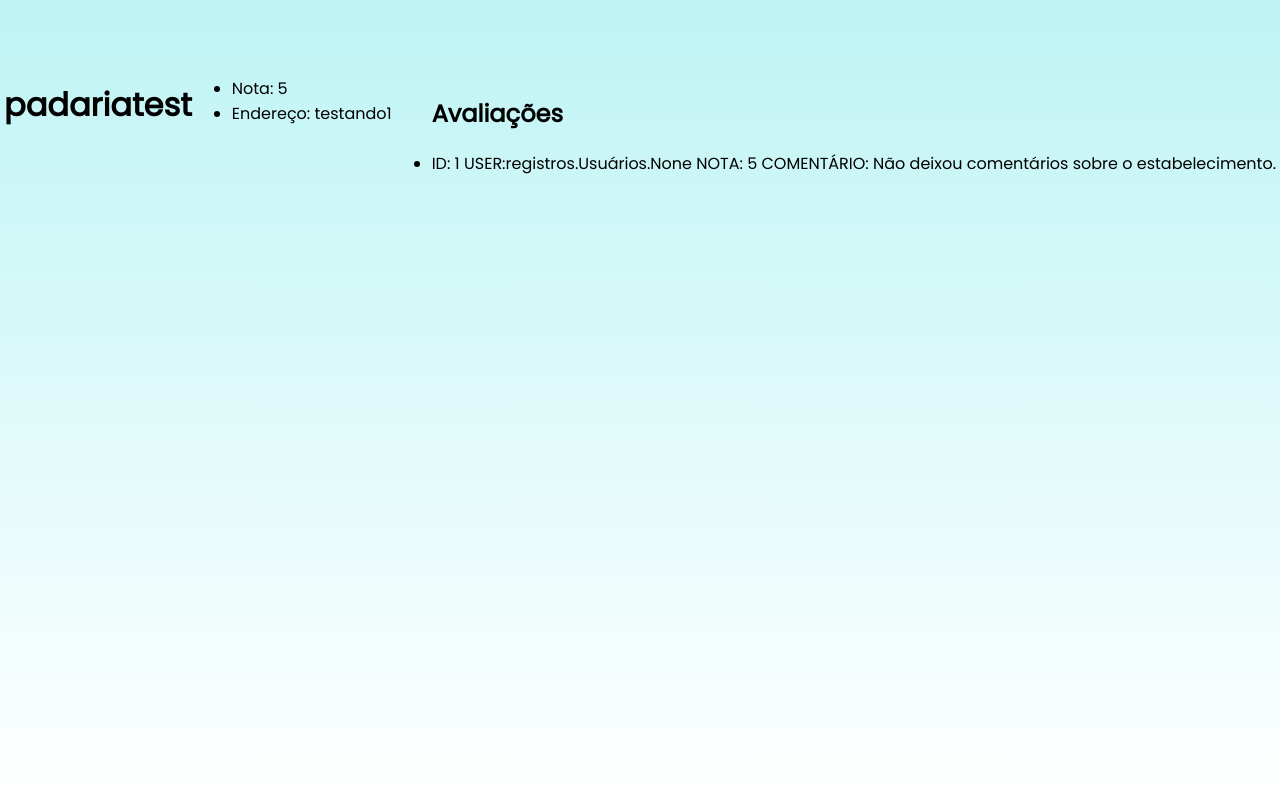
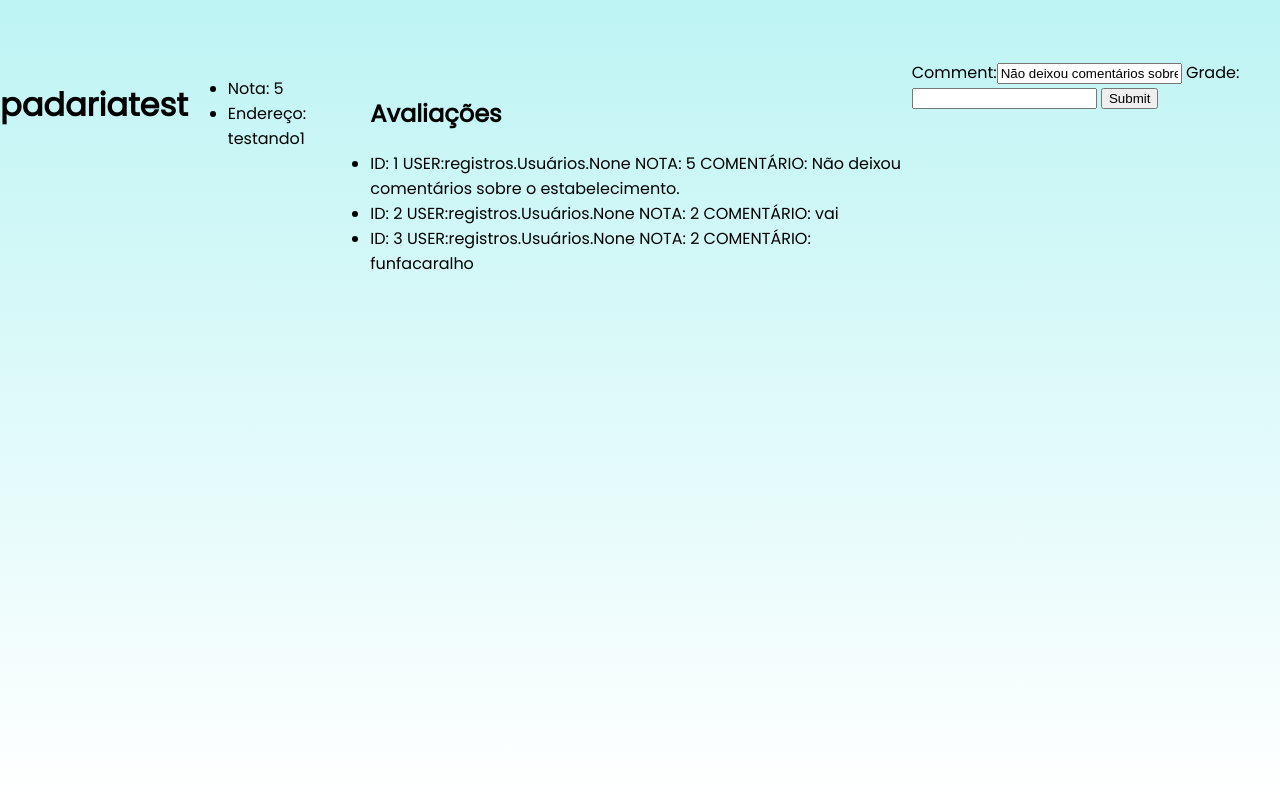
Before and after one commit to P1F/CoronaAQUI, a Django app: page /registros/4 in a window 1280 px wide. Shown: the part 60-860 px from the top of the page. Run offline with Django 3.2, Linux system fonts and the light colour scheme; data comes from the database, SQL or seed files in the repository; both versions use the stored data as it was after the commit; some libraries are stand-ins or nearby versions.

Commit message:
sistema de avaliacoes finalizado

```diff
--- a/registros/models.py
+++ b/registros/models.py
@@ -1,4 +1,5 @@
 from django.db import models
+from django.forms import ModelForm
 
 # Create your models here.
 class Empresas(models.Model):
@@ -10,7 +11,7 @@ class Empresas(models.Model):
     latitude = models.FloatField(default='0.00')
 
     def str(self):
-        return f"ID: {self.id} NOME: {self.name} ENDEREÇO: {self.address} NOTA_FINAL: {self.grade} COORDENADAS: (lng,lat)=({self.longitude},{self.latitude})"
+        return f"{self.name}"
 
 class Usuários(models.Model):
     id = models.AutoField(auto_created=True, primary_key=True, serialize=False, verbose_name='ID')
@@ -25,9 +26,23 @@ class Usuários(models.Model):
 class Avaliações(models.Model):
     id = models.AutoField(auto_created=True, primary_key=True, serialize=False, verbose_name='ID')
     user = models.ManyToManyField(Usuários, blank=True, related_name="usuário")
+    user_id = models.IntegerField(default=0)
     empresa = models.ManyToManyField(Empresas, blank=True, related_name="empresas")
+    empresa_id = models.IntegerField(default=0)
     comment = models.CharField(max_length=300, default='Não deixou comentários sobre o estabelecimento.')
     grade = models.IntegerField()
 
     def __str__(self):
         return f"ID: {self.id} USER:{self.user} NOTA: {self.grade} COMENTÁRIO: {self.comment}"
+
+class CustomerForm(ModelForm):
+	class Meta:
+		model = Avaliações
+		fields = ['comment', 'grade']
+
+class Customer(models.Model):
+	Nota = models.CharField(max_length=200)
+	Comentario = models.CharField(max_length=200)
+
+	def __str__(self):
+		return self.first_name + ' ' + self.last_name
--- a/registros/templates/registros/avaliacao.html
+++ b/registros/templates/registros/avaliacao.html
@@ -15,5 +15,9 @@
             <li>Empresa não avaliada ainda.</li>
         {% endfor %}
     </ul>
+    <form action="" method="post">
+	{% csrf_token %}
+	{{form}}
+	<input type="submit">
 
 {% endblock %}
--- a/registros/views.py
+++ b/registros/views.py
@@ -5,7 +5,7 @@ from django.http import HttpResponse
 from django.http import JsonResponse
 import re
 
-from .models import Empresas, Usuários, Avaliações
+from .models import Empresas, Usuários, Avaliações, CustomerForm
 # Create your views here.
 
 def index(request):
@@ -14,12 +14,26 @@ def index(request):
     })
 
 def avaliacao(request, empresa_id):
+    form = CustomerForm()
+    if request.session.has_key('username'):
+        user = request.session['username']
+        userid = list(Usuários.objects.filter(user=user).values('id'))[0]['id']
+
     empresa = Empresas.objects.get(id=empresa_id)
-    avaliacao = Avaliações.objects.filter(empresa=empresa_id)
+    avaliacao = Avaliações.objects.filter(empresa_id=empresa_id)
+
+    if request.method == 'POST':
+        data = dict(request.POST)
+        comment = data['comment'][0]
+        grade = data['grade'][0]
+        form = CustomerForm(request.POST)
+    if form.is_valid():
+        Avaliações(comment=comment, grade=grade, empresa_id=empresa_id, user_id=userid).save()
     return render(request, "registros/avaliacao.html", {
         "empresa": empresa,
-        "avaliacoes": avaliacao
-    })
+        "avaliacoes": avaliacao,
+        "form": form
+        })
 
 def registrar_usuario(request):
     if request.method == 'POST':
@@ -93,12 +107,12 @@ def get_avaliacoes(request):
     if request.session.has_key('username'):
         user = request.session['username']
         userid = list(Usuários.objects.filter(user=user).values('id'))[0]['id']
-        avaliacoes = Avaliações.objects.filter(user__id=userid)
-        for avaliacao in avaliacoes:
-            avaliacoes_arr.append({'empresa':list(avaliacao.empresa.all())[0].name, 'comentario':avaliacao.comment, 'nota':avaliacao.grade})
-
-    return render(request, "registros/minhas-avaliacoes.html", {"user" : user, "avaliacoes" : avaliacoes_arr})
-
+        avaliacoes = Avaliações.objects.filter(user_id=userid)
+        return render(request, "registros/minhas-avaliacoes.html", {"user" : user, "avaliacoes" : avaliacoes})
+    else:
+        return render(request, "registros/minhas-avaliacoes.html", {
+            "message": "Você não possui avaliações"
+        })
 def obter_empresas(request):
     empresas = Empresas.objects.all()
     dicionario = {}
```
Also changed, not shown: registros/templates/registros/minhas-avaliacoes.html (+9 -5 lines), db.sqlite3, registros/migrations/0006_auto_20200809_2348.py (added).
